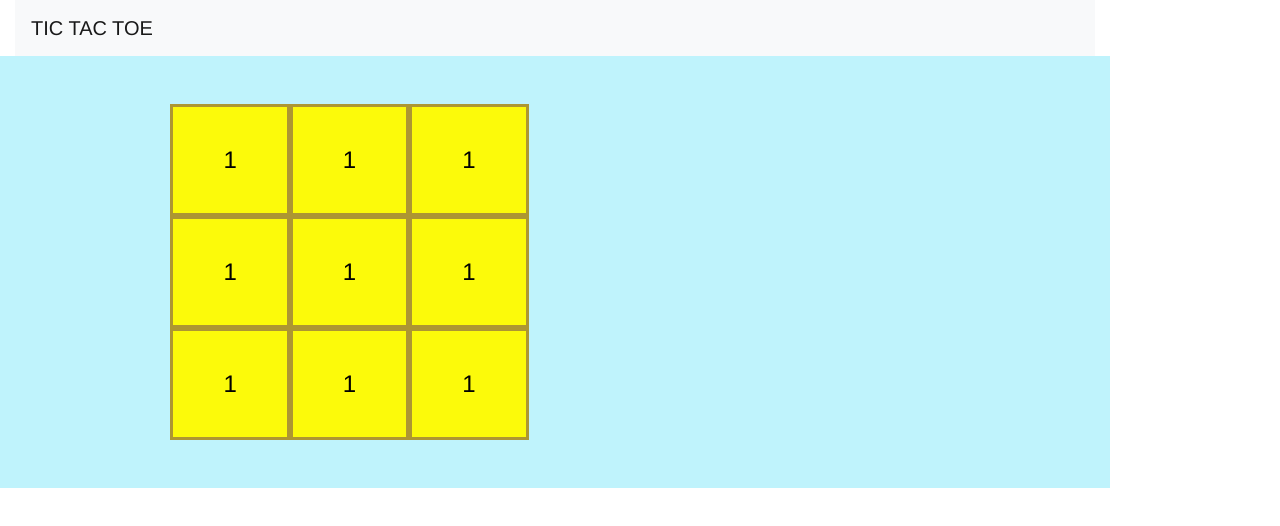
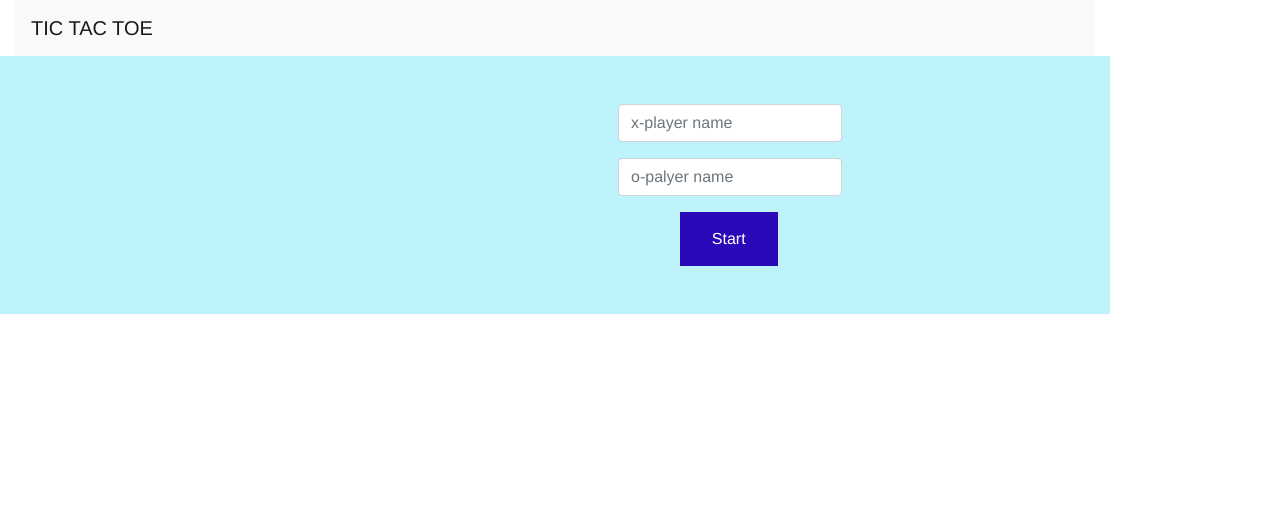
Before and after one commit to DhFernando/tic-tac-toe---Vue-Js, a Vue app: page / in a window 1280 px wide. Shown: the top 526 px of the page. Built offline with nearby package versions, Linux system fonts and the light colour scheme.

Commit message:
make palyer chance

```diff
--- a/src/components/ticTacToe.vue
+++ b/src/components/ticTacToe.vue
@@ -4,9 +4,10 @@
       <nav class="navbar navbar-light bg-light">
         <span class="navbar-brand mb-0 h1">TIC TAC TOE</span>
       </nav>
-      <div class="row p-5" id = "game">
+      <div class="row p-5" id = "game" >
         <div class="col-6 ml-5">
-          <div class="row">
+          <div class="" v-show="gameStarted == true">
+            <div class="row">
             <div class="col">
                 <button @click="clicked(1 , 0,0)" value = 1 id = 1> 1 </button>
                 <button @click="clicked(2 , 0,1)" id = 2>1</button>
@@ -29,6 +30,22 @@
                 <button @click="clicked(9 , 2,2)" id = 9>1</button>
             </div>
           </div>
+          </div>
+        </div>
+        <div class="col-3" v-show="gameStarted == false">
+            <div class="form-group">
+                <input type="text" v-model="player.x_player" placeholder="x-player name" class="form-control" :disabled="gameStarted" >
+              </div>
+            <div class="form-group">
+              <input type="text" class="form-control" v-model="player.o_player" placeholder="o-palyer name" :disabled="gameStarted" >
+            </div>
+            <button id="startGame-Button" @click="startGame() ">Start</button>
+
+        </div>
+        <div class="col-5" v-show="gameStarted == true">
+            <h1>{{ gameStatus }}</h1>
+            <p>{{chance}}</p>
+            <button id="resetGame-Button"   @click="resetGame() ">Re-set</button>
         </div>
       </div>
     </div>
@@ -42,10 +59,14 @@ export default {
   data(){
       return{
         count : 0,
+        gameStarted:false,
+        gameReset:true,
+        chance : null,
         player:{
-          One : 'Dilshan',
-          Two : 'Gayathri'
+          x_player : null,
+          o_player : null
         },
+        gameStatus :"Match In Progress",
         inputMetrix:[
             [1,2,3],
             [4,5,6],
@@ -60,6 +81,7 @@ export default {
     methods:{
       winCheck(){
         if(this.inputMetrix[0][0] == this.inputMetrix[0][1] && this.inputMetrix[0][0] == this.inputMetrix[0][2]){
+
           alert("win")
         }else if(this.inputMetrix[1][0] == this.inputMetrix[1][1] && this.inputMetrix[1][0] == this.inputMetrix[1][2]){
           alert("win")
@@ -78,15 +100,34 @@ export default {
         }
       },
 
+      startGame(){
+        this.gameStarted = true
+        this.chance = this.player.x_player
+
+      },
+
+      resetGame(){
+        this.gameReset =false
+        this.gameStarted = false
+      },
+
       clicked(e ,x,y){
         this.count ++;
         document.getElementById(e).disabled = true
-        if(this.count % 2 ){
+        if (this.count % 2 ){
+
+          // chance changed to -> O player
+          this.chance = this.player.o_player
+
           document.getElementById(e).innerHTML = "X"
           this.inputMetrix[x][y] = "X"
           this.winCheck()
 
         } else{
+
+          // chance changed to -> X player
+          this.chance = this.player.x_player
+
           document.getElementById(e).innerHTML = "O"
           this.inputMetrix[x][y] = "O"
           this.winCheck()
@@ -109,6 +150,29 @@ export default {
     transition-duration: 0.4s;
   }
 
+  #startGame-Button{
+    background-color: rgb(42, 10, 184); /* Green */
+    border: none;
+    color: white;
+    padding: 15px 32px;
+    text-align: center;
+    text-decoration: none;
+    display: inline-block;
+    font-size: 16px;
+    margin-right: 2px;
+  }
+
+  #resetGame-Button{
+    background-color: rgb(194, 11, 148); /* Green */
+    border: none;
+    color: white;
+    padding: 15px 32px;
+    text-align: center;
+    text-decoration: none;
+    display: inline-block;
+    font-size: 16px;
+  }
+
 button:hover {
   background-color: rgb(243, 142, 26); /* Green */
   color: white;
```
